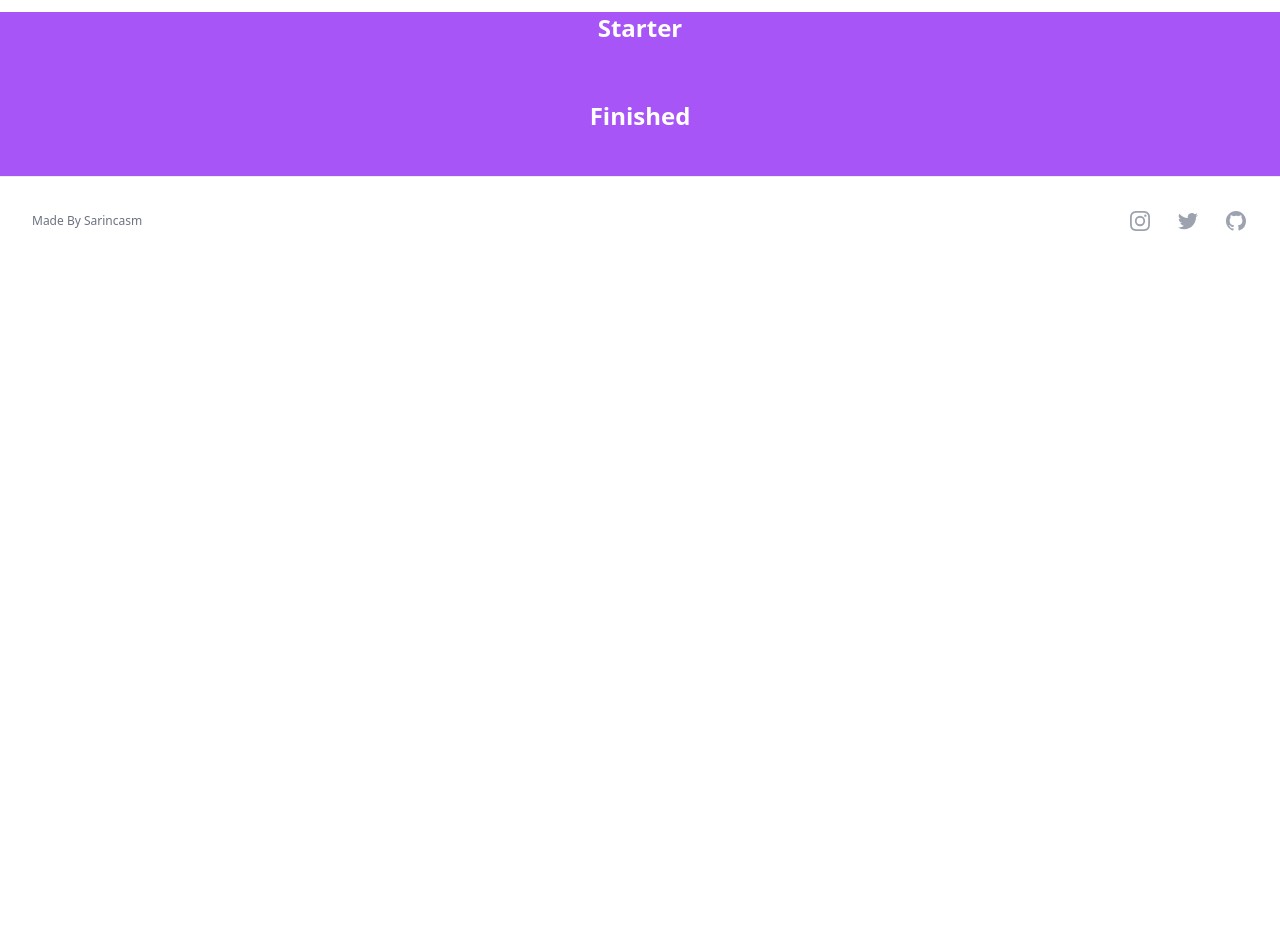
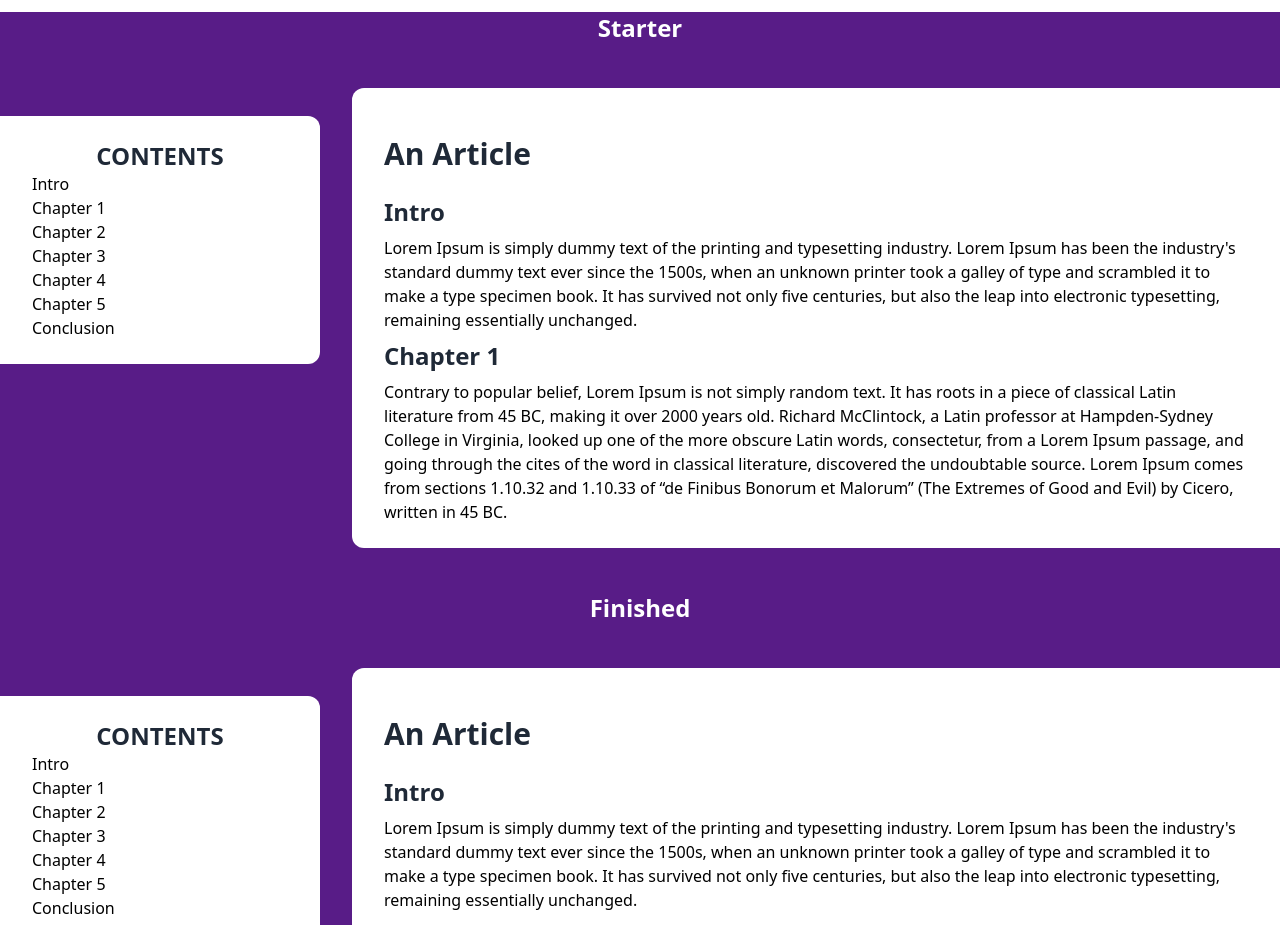
Before and after one commit to sarincasm/jar-of-dirt, a Next.js app in the folder style/css-fundamentals/: page /responsive/media-queries/disappearing-sidebar in a window 1280 px wide. Shown: the top 925 px of the page. Before the commit the page ends 800 px from the top, so only its background shows below. Built offline with nearby package versions, Linux system fonts and the light colour scheme.

Commit message:
css fundamentals media queries - disappearing sidebar - starter

```diff
--- a/style/css-fundamentals/app/responsive/media-queries/disappearing-sidebar/page.tsx
+++ b/style/css-fundamentals/app/responsive/media-queries/disappearing-sidebar/page.tsx
@@ -1,14 +1,146 @@
 function renderStarter() {
-	return <section className="p-4"></section>
+	return (
+		<section className="py-8 flex items-baseline gap-8">
+			<nav className="flex-1 max-w-xs bg-white py-6 px-8 rounded-tr-xl rounded-br-xl">
+				<h2 className="text-2xl font-bold text-center text-gray-800 uppercase">
+					Contents
+				</h2>
+				<ul>
+					<li>
+						<a href="#">Intro</a>
+					</li>
+					<li>
+						<a href="#">Chapter 1</a>
+					</li>
+					<li>
+						<a href="#">Chapter 2</a>
+					</li>
+					<li>
+						<a href="#">Chapter 3</a>
+					</li>
+					<li>
+						<a href="#">Chapter 4</a>
+					</li>
+					<li>
+						<a href="#">Chapter 5</a>
+					</li>
+					<li>
+						<a href="#">Conclusion</a>
+					</li>
+				</ul>
+			</nav>
+
+			<main className="flex-[3] bg-white py-6 px-8 rounded-tl-xl rounded-bl-xl">
+				<h1 className="text-3xl font-bold text-gray-800 my-6">
+					An Article
+				</h1>
+				<section>
+					<h2 className="text-2xl font-bold text-gray-800 my-2">Intro</h2>
+					<p>
+						Lorem Ipsum is simply dummy text of the printing and
+						typesetting industry. Lorem Ipsum has been the industry&apos;s
+						standard dummy text ever since the 1500s, when an unknown
+						printer took a galley of type and scrambled it to make a type
+						specimen book. It has survived not only five centuries, but
+						also the leap into electronic typesetting, remaining
+						essentially unchanged.
+					</p>
+				</section>
+				<section>
+					<h2 className="text-2xl font-bold text-gray-800 my-2">
+						Chapter 1
+					</h2>
+					<p>
+						Contrary to popular belief, Lorem Ipsum is not simply random
+						text. It has roots in a piece of classical Latin literature
+						from 45 BC, making it over 2000 years old. Richard McClintock,
+						a Latin professor at Hampden-Sydney College in Virginia,
+						looked up one of the more obscure Latin words, consectetur,
+						from a Lorem Ipsum passage, and going through the cites of the
+						word in classical literature, discovered the undoubtable
+						source. Lorem Ipsum comes from sections 1.10.32 and 1.10.33 of
+						&ldquo;de Finibus Bonorum et Malorum&rdquo; (The Extremes of
+						Good and Evil) by Cicero, written in 45 BC.
+					</p>
+				</section>
+			</main>
+		</section>
+	)
 }
 
 function renderDone() {
-	return <section className="p-4"></section>
+	return (
+		<section className="py-8 flex items-baseline gap-8">
+			<nav className="flex-1 max-w-xs bg-white py-6 px-8 rounded-tr-xl rounded-br-xl">
+				<h2 className="text-2xl font-bold text-center text-gray-800 uppercase">
+					Contents
+				</h2>
+				<ul>
+					<li>
+						<a href="#">Intro</a>
+					</li>
+					<li>
+						<a href="#">Chapter 1</a>
+					</li>
+					<li>
+						<a href="#">Chapter 2</a>
+					</li>
+					<li>
+						<a href="#">Chapter 3</a>
+					</li>
+					<li>
+						<a href="#">Chapter 4</a>
+					</li>
+					<li>
+						<a href="#">Chapter 5</a>
+					</li>
+					<li>
+						<a href="#">Conclusion</a>
+					</li>
+				</ul>
+			</nav>
+
+			<main className="flex-[3] bg-white py-6 px-8 rounded-tl-xl rounded-bl-xl">
+				<h1 className="text-3xl font-bold text-gray-800 my-6">
+					An Article
+				</h1>
+				<section>
+					<h2 className="text-2xl font-bold text-gray-800 my-2">Intro</h2>
+					<p>
+						Lorem Ipsum is simply dummy text of the printing and
+						typesetting industry. Lorem Ipsum has been the industry&apos;s
+						standard dummy text ever since the 1500s, when an unknown
+						printer took a galley of type and scrambled it to make a type
+						specimen book. It has survived not only five centuries, but
+						also the leap into electronic typesetting, remaining
+						essentially unchanged.
+					</p>
+				</section>
+				<section>
+					<h2 className="text-2xl font-bold text-gray-800 my-2">
+						Chapter 1
+					</h2>
+					<p>
+						Contrary to popular belief, Lorem Ipsum is not simply random
+						text. It has roots in a piece of classical Latin literature
+						from 45 BC, making it over 2000 years old. Richard McClintock,
+						a Latin professor at Hampden-Sydney College in Virginia,
+						looked up one of the more obscure Latin words, consectetur,
+						from a Lorem Ipsum passage, and going through the cites of the
+						word in classical literature, discovered the undoubtable
+						source. Lorem Ipsum comes from sections 1.10.32 and 1.10.33 of
+						&ldquo;de Finibus Bonorum et Malorum&rdquo; (The Extremes of
+						Good and Evil) by Cicero, written in 45 BC.
+					</p>
+				</section>
+			</main>
+		</section>
+	)
 }
 
 export default function Page() {
 	return (
-		<main className="bg-purple-500">
+		<main className="bg-purple-900">
 			<div>
 				<h2 className="text-2xl font-bold my-3 text-center text-white">
 					Starter
```
